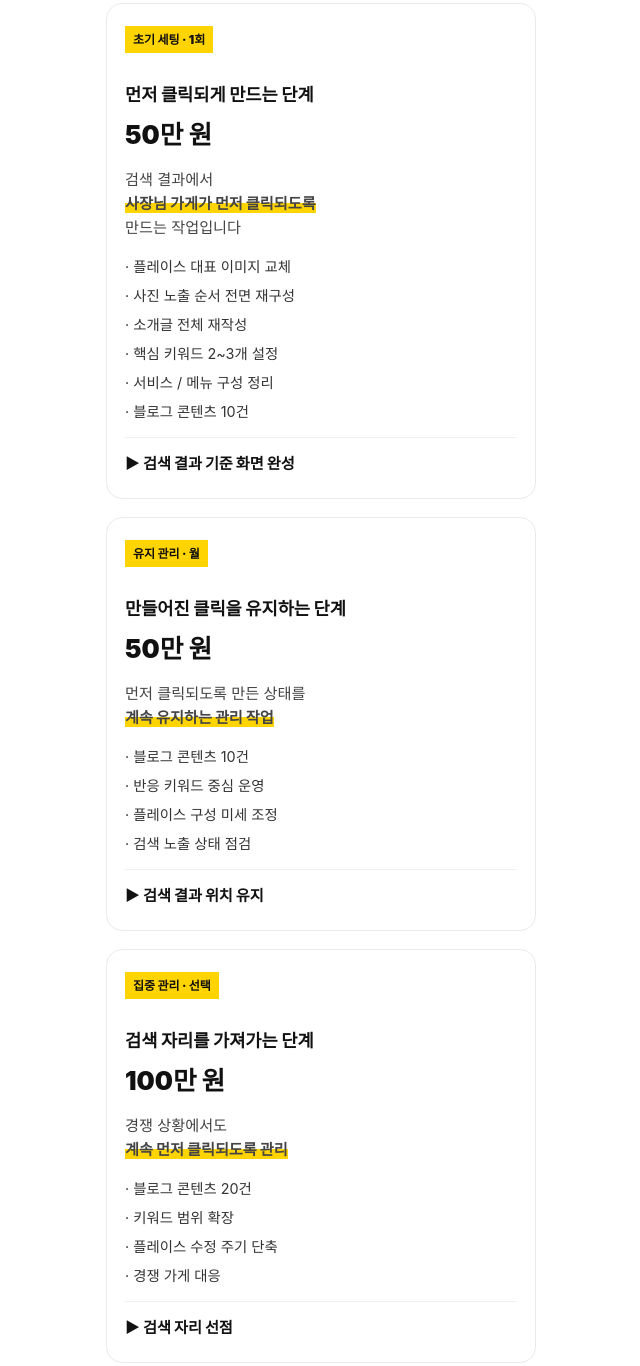
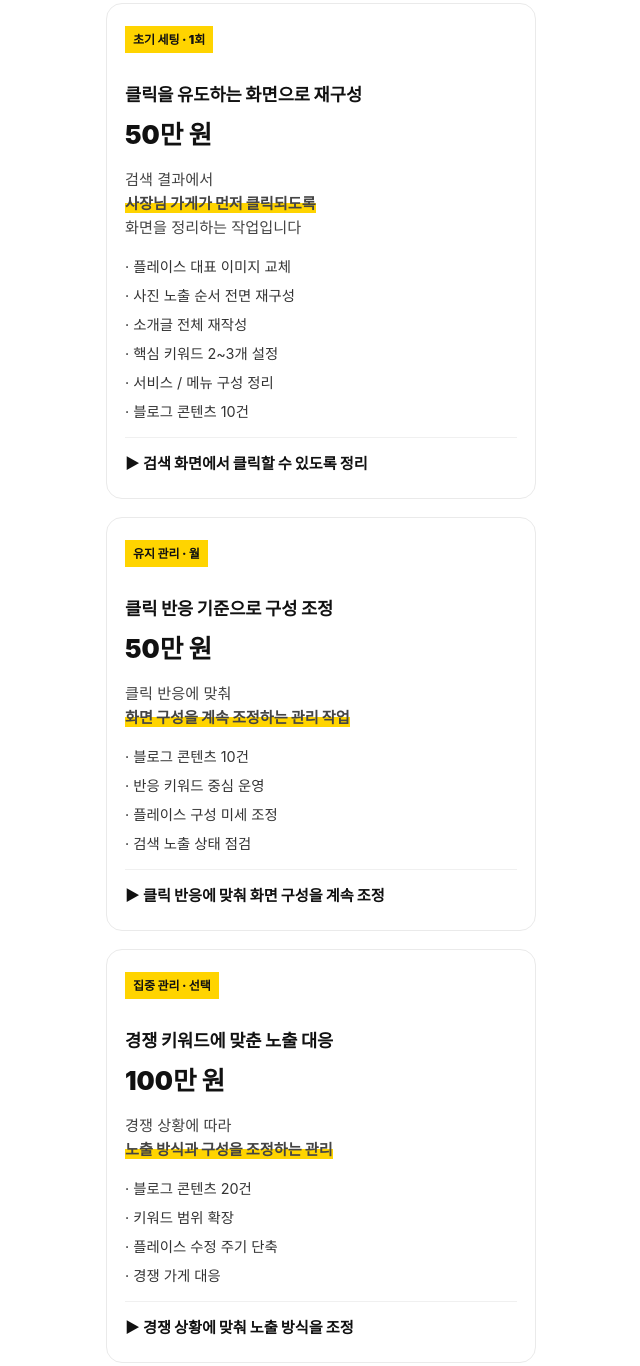
Before and after one commit to ContentsCoach/price-page, a plain HTML site: page index.html in a window 1280 px wide. Shown: the part 209-1575 px from the top of the page, without its empty margins (319-959 px from the left). Drawn offline with Linux system fonts and the light colour scheme; a web font is replaced by a local one.

Commit message:
Update index.html

```diff
--- a/index.html
+++ b/index.html
@@ -136,12 +136,12 @@
   <!-- 초기 세팅 -->
   <div class="card">
     <div class="badge">초기 세팅 · 1회</div>
-    <h3>먼저 클릭되게 만드는 단계</h3>
+    <h3>클릭을 유도하는 화면으로 재구성</h3>
     <div class="price">50만 원</div>
     <div class="desc">
       검색 결과에서<br>
       <strong>사장님 가게가 먼저 클릭되도록</strong><br>
-      만드는 작업입니다
+     화면을 정리하는 작업입니다
     </div>
     <div class="list">
       <div>· 플레이스 대표 이미지 교체</div>
@@ -152,18 +152,18 @@
       <div>· 블로그 콘텐츠 10건</div>
     </div>
     <div class="result">
-      ▶ 검색 결과 기준 화면 완성
+      ▶ 검색 화면에서 클릭할 수 있도록 정리
     </div>
   </div>
 
   <!-- 유지 관리 -->
   <div class="card">
     <div class="badge">유지 관리 · 월</div>
-    <h3>만들어진 클릭을 유지하는 단계</h3>
+    <h3>클릭 반응 기준으로 구성 조정</h3>
     <div class="price">50만 원</div>
     <div class="desc">
-      먼저 클릭되도록 만든 상태를<br>
-      <strong>계속 유지하는 관리 작업</strong>
+      클릭 반응에 맞춰<br>
+      <strong>화면 구성을 계속 조정하는 관리 작업</strong>
     </div>
     <div class="list">
       <div>· 블로그 콘텐츠 10건</div>
@@ -172,18 +172,18 @@
       <div>· 검색 노출 상태 점검</div>
     </div>
     <div class="result">
-      ▶ 검색 결과 위치 유지
+      ▶ 클릭 반응에 맞춰 화면 구성을 계속 조정
     </div>
   </div>
 
   <!-- 집중 관리 -->
   <div class="card">
     <div class="badge">집중 관리 · 선택</div>
-    <h3>검색 자리를 가져가는 단계</h3>
+    <h3>경쟁 키워드에 맞춘 노출 대응</h3>
     <div class="price">100만 원</div>
     <div class="desc">
-      경쟁 상황에서도<br>
-      <strong>계속 먼저 클릭되도록 관리</strong>
+      경쟁 상황에 따라<br>
+      <strong>노출 방식과 구성을 조정하는 관리</strong>
     </div>
     <div class="list">
       <div>· 블로그 콘텐츠 20건</div>
@@ -192,7 +192,7 @@
       <div>· 경쟁 가게 대응</div>
     </div>
     <div class="result">
-      ▶ 검색 자리 선점
+      ▶ 경쟁 상황에 맞춰 노출 방식을 조정
     </div>
   </div>
 
```
